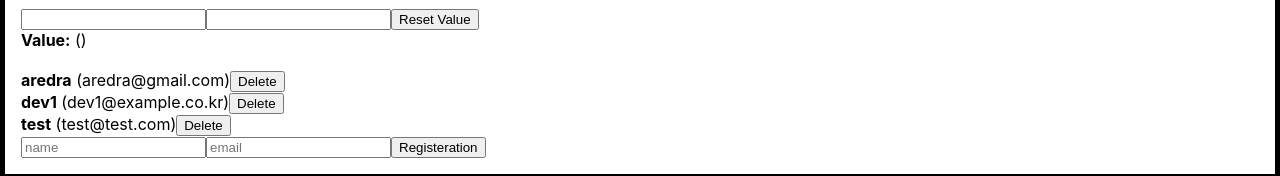
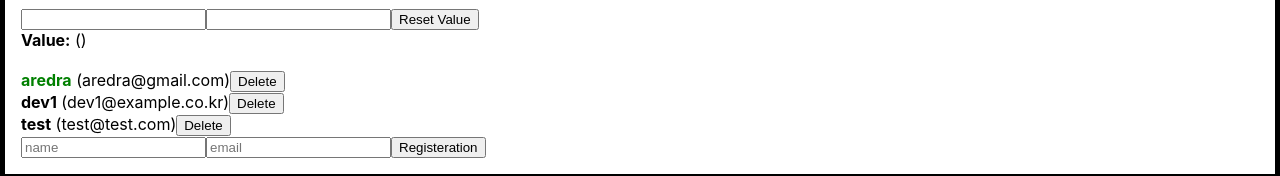
Before and after one commit to aredra/react-tutorial, a React (Create React App) app: page / in a window 1280 px wide. Shown: the part 268-444 px from the top of the page. Built offline with nearby package versions, Linux system fonts and the light colour scheme.

Commit message:
add update state

```diff
--- a/src/App.js
+++ b/src/App.js
@@ -20,17 +20,20 @@
     {
         id: 1,
         username: 'aredra',
-        email: 'aredra@gmail.com'
+        email: 'aredra@gmail.com',
+        active: true
     },
     {
         id: 2,
         username: 'dev1',
         email: 'dev1@example.co.kr',
+        active: false
     },
     {
         id: 3,
         username: 'test',
-        email: 'test@test.com'
+        email: 'test@test.com',
+        active: false
     }
   ]);
 
@@ -55,7 +58,7 @@
     const newbie = {
       id: nextId.current,
       username,
-      email
+      email,
     }
 
    // setUsers(users.concat(newbie));
@@ -75,6 +78,15 @@
     setUsers(users.filter(user => user.id !== id));
   }
 
+  const onToggle = id => {
+    setUsers(users.map(user =>
+        user.id === id
+          ? { ...user, active: !user.active}
+          : user
+    ));
+  }
+
+
   return (
     <Wrapper>
       {/* isSpecial 지정하지 않을 경우 true로 인식 */}
@@ -88,7 +100,11 @@
             <div style={style}>{name}</div>
       */}
       <br/>
-      <UserList users={users} onRemove={onRemove}></UserList>
+      <UserList
+        users={users}
+        onRemove={onRemove}
+        onToggle={onToggle}
+      />
       <CreateUser
         username={username}
         email={email}
--- a/src/User.js
+++ b/src/User.js
@@ -1,17 +1,26 @@
 import React from 'react';
 
-function User({user, onRemove}) {
-    const {id, username, email} = user;
+function User({user, onRemove, onToggle}) {
+    const {id, username, email, active} = user;
 
     return (
         <div>
-            <b>{username}</b> ({email})
+            <b style={{
+                color: active ? 'green' : 'black',
+                cursor: 'pointer'
+            }}
+            onClick={()=>onToggle(id)}
+            >
+                {username}
+            </b>
+            &nbsp;
+            <span>({email})</span>
             <button onClick={() => onRemove(id)}>Delete</button>
         </div>
     );
 }
 
-function UserList({users, onRemove}) {
+function UserList({users, onRemove, onToggle}) {
     return (
         <div>
         {
@@ -20,7 +29,12 @@
             // users.map((user, index) => <User user={user} key={index}/>)
             users.map(
                     user =>
-                        <User user={user} onRemove={onRemove} key={user.id}/>
+                        <User
+                            user={user}
+                            onRemove={onRemove}
+                            onToggle={onToggle}
+                            key={user.id}
+                        />
                 )
         }
         </div>
```
